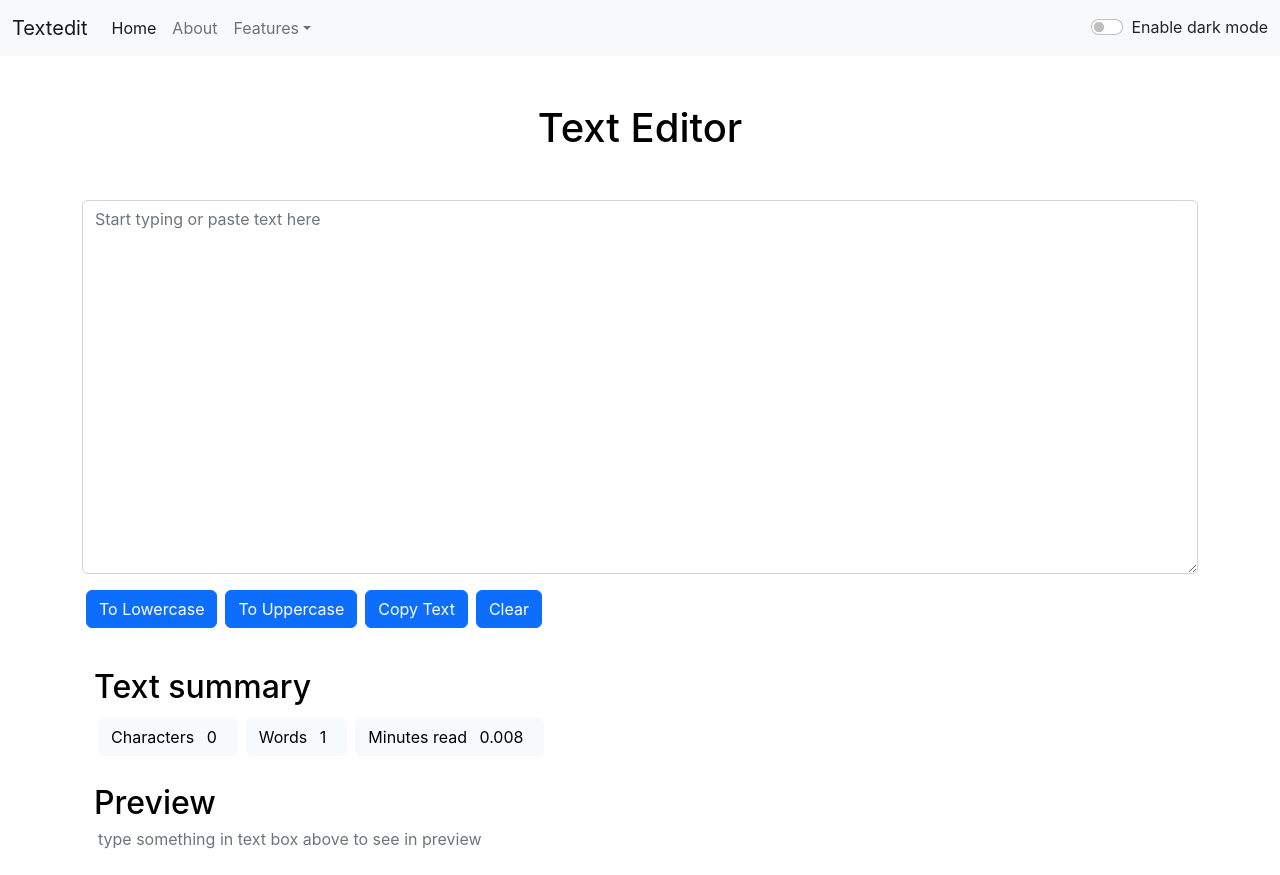
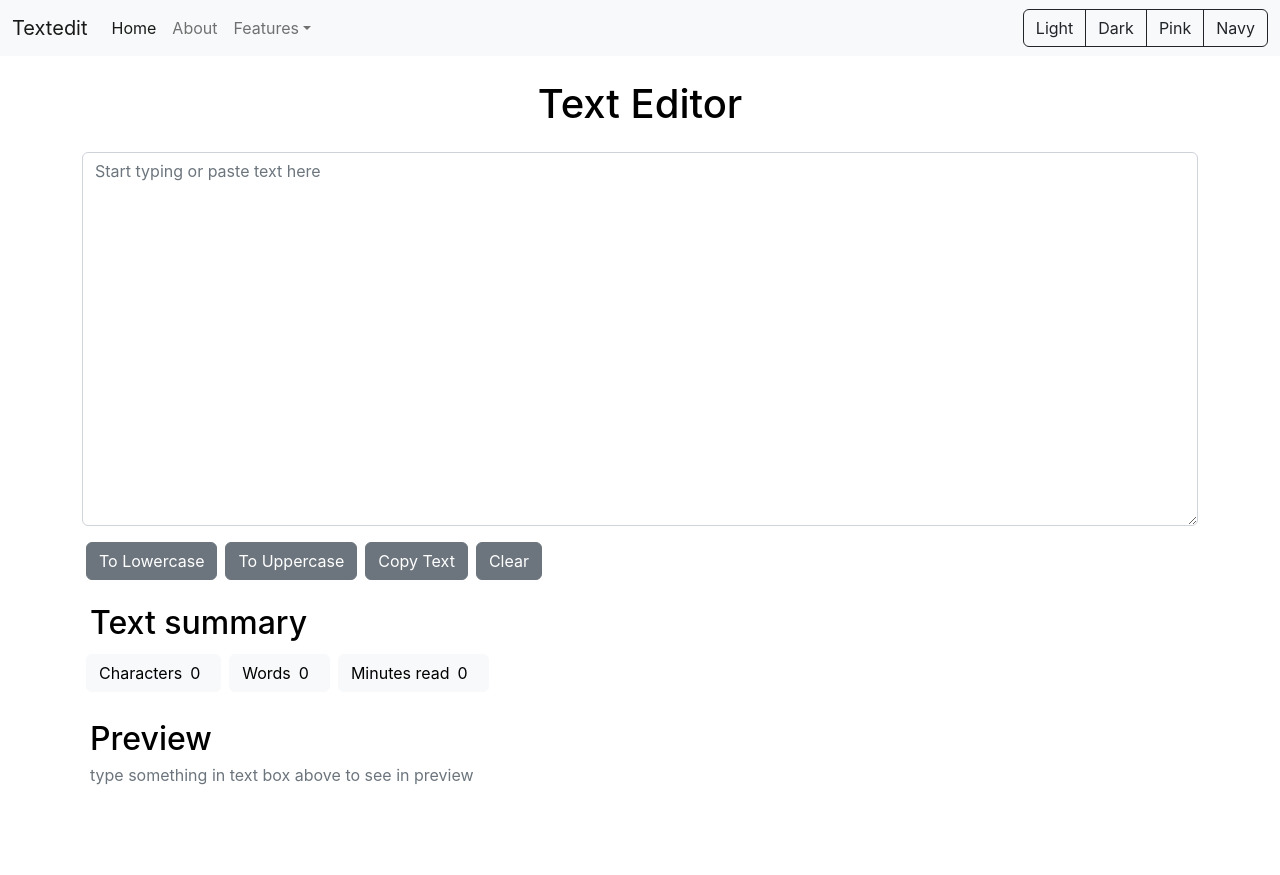
Before and after one commit to pushkardangi/textedit-app, a React (Create React App) app: page / in a window 1280 px wide. After the commit the page ends 811 px from the top, so only its background shows below. Built offline with nearby package versions, Linux system fonts and the light colour scheme.

Commit message:
14 completed (custom colour theme), fixed word count logic

```diff
--- a/src/App.js
+++ b/src/App.js
@@ -1,6 +1,5 @@
 import Navbar from "./components/Navbar";
 import TextForm from "./components/TextForm";
-// import About from "./components/About";
 import Alert from "./components/Alert";
 import React, { useState } from 'react'; // imrs
 
@@ -17,19 +16,29 @@ function App() {
     })
     setTimeout(() => {
       setAlert(null);
-    }, 2000);
+    }, 1800);
   }
 
-  const toggleMode = () => {
-    if(mode === 'light'){
+  const toggleMode = (modeColor) => {
+    if(modeColor === 'dark'){
       setMode('dark');
       document.body.style.backgroundColor = '#303443';
       showAlert('secondary','Dark mode has been enabled.')
     }
-    else{
+    else if(modeColor === 'light'){
       setMode('light');
       document.body.style.backgroundColor = 'white';
       showAlert('secondary','Light mode has been enabled.')
+    }
+    else if(modeColor === 'pink'){
+      setMode('pink');
+      document.body.style.backgroundColor = '#ffdbe5';
+      showAlert('secondary','Pink mode has been enabled.')
+    }
+    else if(modeColor === 'navy'){
+      setMode('navy');
+      document.body.style.backgroundColor = '#20366b';
+      showAlert('secondary','Navy mode has been enabled.')
     }
   }
 
@@ -38,7 +47,6 @@ function App() {
       <Navbar title="Textedit" mode={mode} toggleMode={toggleMode}/>
       <Alert alert={alert}/>
       <TextForm title="Text Editor" mode={mode} showAlert={showAlert}/>
-      {/* <About /> */}
     </>
   );
 }
--- a/src/components/Navbar.js
+++ b/src/components/Navbar.js
@@ -5,11 +5,37 @@ import PropTypes from "prop-types"; // impt
 // used as {props.propName}
 export default function Navbar(props) {
 
+  let modeNavbar;
+  let modeBgColor;
+
+  let manualBgColor;
+
+  if (props.mode === "light") {
+    modeNavbar = "light";
+    modeBgColor = "bg-light";
+  }
+  else if (props.mode === "dark") {
+    modeNavbar = "dark";
+    modeBgColor = "bg-dark";
+  }
+  else if (props.mode === "pink") {
+    modeNavbar = "light";
+    modeBgColor = "";
+
+    manualBgColor = "pink";
+  }
+  else if (props.mode === "navy") {
+    modeNavbar = "dark";
+    modeBgColor = "";
+
+    manualBgColor = "#192a52";
+  }
+
   return (
+    <nav className={`navbar navbar-expand-lg navbar-${modeNavbar} ${modeBgColor}`}
+      style={{ backgroundColor: manualBgColor }}>
 
-    <nav className={`navbar navbar-expand-lg navbar-${props.mode} bg-${props.mode}`}>
       <div className="container-fluid">
-
         <a className="navbar-brand" href="/">
           {props.title}
         </a>
@@ -26,9 +52,7 @@ export default function Navbar(props) {
         </button>
 
         <div className="collapse navbar-collapse" id="navbarSupportedContent">
-
           <ul className="navbar-nav me-auto mb-2 mb-lg-0">
-
             <li className="nav-item">
               <a className="nav-link active" aria-current="page" href="/">
                 Home
@@ -53,46 +77,44 @@ export default function Navbar(props) {
               </a>
 
               <ul className="dropdown-menu" aria-labelledby="navbarDropdown">
-                <li>
-                  <a className="dropdown-item" href="/">
-                    Action 1
-                  </a>
-                </li>
-                <li>
-                  <a className="dropdown-item" href="/">
-                    Action 2
-                  </a>
-                </li>
-                <li>
-                  <hr className="dropdown-divider" />
-                </li>
-                <li>
-                  <a className="dropdown-item" href="/">
-                    Link 1
-                  </a>
-                </li>
+                <li><a className="dropdown-item" href="/">Act 1</a></li>
+                <li><a className="dropdown-item" href="/">Act 2</a></li>
+                <li><hr className="dropdown-divider" /></li>
+                <li><a className="dropdown-item" href="/">Act 1</a></li>
               </ul>
-
             </li>
 
           </ul>
 
-          <form className="d-flex">
-            <div className="form-check form-switch">
-              <input
-                className="form-check-input"
-                type="checkbox"
-                role="switch"
-                id="flexSwitchCheckDefault"
-                onClick={props.toggleMode} />
+          <div className="btn-group" role="group" aria-label="Basic outlined example">
+            <button
+              type="button"
+              className={`btn btn-outline-${modeNavbar === "light" ? "dark" : "light"}`}
+              onClick={() => {props.toggleMode("light");}}>
+              Light
+            </button>
 
-              <label
-                className={`form-check-label text-${props.mode === "light" ? "dark" : "light"}`}
-                htmlFor="flexSwitchCheckDefault">
-                Enable dark mode
-              </label>
-            </div>
-          </form>
+            <button
+              type="button"
+              className={`btn btn-outline-${modeNavbar === "light" ? "dark" : "light"}`}
+              onClick={() => {props.toggleMode("dark");}}>
+              Dark
+            </button>
+
+            <button
+              type="button"
+              className={`btn btn-outline-${modeNavbar === "light" ? "dark" : "light"}`}
+              onClick={() => {props.toggleMode("pink");}}>
+              Pink
+            </button>
+
+            <button
+              type="button"
+              className={`btn btn-outline-${modeNavbar === "light" ? "dark" : "light"}`}
+              onClick={() => {props.toggleMode("navy");}}>
+              Navy
+            </button>
+          </div>
 
         </div>
       </div>
@@ -103,11 +125,11 @@ export default function Navbar(props) {
 // to put a check on the dataTypes of the props we got
 Navbar.propTypes = {
   title: PropTypes.string.isRequired,
-  aboutText: PropTypes.string.isRequired
+  aboutText: PropTypes.string.isRequired,
 };
 
 // default props will be shown, if props are not send
 Navbar.defaultProps = {
   title: "Title",
-  aboutText: "About"
+  aboutText: "About",
 };
--- a/src/components/TextForm.js
+++ b/src/components/TextForm.js
@@ -1,5 +1,7 @@
 import React, { useState } from "react";
 import PropTypes from "prop-types";
+
+import './style.css';
 
 export default function TextForm(props) {
 
@@ -34,15 +36,40 @@ export default function TextForm(props) {
     props.showAlert('success','text copied to clipboard.')
   }
 
-  const modeTextColor = props.mode==='light'?'black':'white';
-  const modeBgColor = props.mode==='light'?'white':'#303443';
+  // const modeTextColor = props.mode==='light'?'black':'white';
+  // const modeBgColor = props.mode==='light'?'white':'#303443';
+
+  let modeTextColor;
+  let modeBgColor;
+  let btn;
+
+  if (props.mode === "light") {
+    modeBgColor = "white";
+    modeTextColor = "black";
+    btn ='secondary';
+  }
+  else if (props.mode === "dark") {
+    modeBgColor = "#303443";
+    modeTextColor = "white";
+    btn = 'light';
+  }
+  else if (props.mode === "pink") {
+    modeBgColor = "#ffdbe5";
+    modeTextColor = "black";
+    btn = 'light';
+  }
+  else if (props.mode === "navy") {
+    modeBgColor = "#192a52";
+    modeTextColor = "white";
+    btn = 'light';
+  }
 
   return (
     <>
 
       <div className="container">
 
-        <h1 className={`m-5 text-center text-${modeTextColor}`}>{props.title}</h1>
+        <h1 className={`m-4 text-center text-${modeTextColor}`}>{props.title}</h1>
 
         {/* Textarea */}
         <div className="form-group">
@@ -60,72 +87,72 @@ export default function TextForm(props) {
         {/* Function Buttons */}
         <button
           type="button"
-          className="btn btn-primary mx-1 my-3"
+          className={`btn btn-${btn} mx-1 mt-3`}
           onClick={handleLowercase}>
           To Lowercase
         </button>
 
         <button
           type="button"
-          className="btn btn-primary mx-1 my-3"
+          className={`btn btn-${btn} mx-1 mt-3`}
           onClick={handleUppercase}>
           To Uppercase
         </button>
 
         <button
           type="button"
-          className="btn btn-primary mx-1 my-3"
+          className={`btn btn-${btn} mx-1 mt-3`}
           onClick={handleCopy}>
           Copy Text
         </button>
 
         <button
           type="button"
-          className="btn btn-primary mx-1 my-3"
+          className={`btn btn-${btn} mx-1 mt-3`}
           onClick={handleClear}>
           Clear
         </button>
 
       </div>
 
-      <div className="container">
+
 
         {/* Text Summary */}
         <div className="container my-4">
-          <h2 className={`text-${modeTextColor}`}>Text summary</h2>
+          <h2 className={`mx-2 text-${modeTextColor}`}>Text summary</h2>
 
           <button type="button" className="btn btn-light m-1">
-            Characters{" "}
+            Characters
             <span className="mx-2 fs-6">{text.length}</span>
           </button>
 
           <button type="button" className="btn btn-light m-1">
-            Words{" "}
+            Words
             <span className="mx-2 fs-6">
-              {text.split(" ").length}
+              {text.split(' ').filter(function(n) { return n !== '' }).length}
             </span>
           </button>
 
           <button type="button" className="btn btn-light m-1">
-            Minutes read{" "}
+            Minutes read
             <span className="mx-2 fs-6">
-              {text.split(" ").length * 0.008}
+              {(text.split(' ').filter(function(n) { return n !== '' }).length) * 0.008}
             </span>
           </button>
         </div>
 
         {/* Text Preview */}
-        <div className="container my-4">
+        <div className="container  my-4">
 
-          <div className={`h2 d-inline text-${modeTextColor}`}>Preview</div>
+          <div className={`mx-2 h2 d-inline text-${modeTextColor}`}>Preview</div>
 
-          <div className={`preview mx-1 my-1 text-${text===''?'secondary':modeTextColor}`}>
+          <div className={`preview mx-2 my-1 text-${text===''?'secondary':modeTextColor}`}>
           {text === ""
               ? "type something in text box above to see in preview"
               : text}
           </div>
 
-        </div>
+
 
       </div>
     </>
@@ -133,9 +160,9 @@ export default function TextForm(props) {
 }
 
 TextForm.propTypes = {
-  title: PropTypes.string.isRequired
+  title: PropTypes.string.isRequired,
 };
 
 TextForm.defaultProps = {
-  title: "set title"
+  title: "set title",
 };
--- /dev/null
+++ b/src/components/style.css
@@ -0,0 +1,4 @@
+.form-control:focus {
+    border-color: white !important;
+    box-shadow: 0 0 5px black !important;
+  }
```
